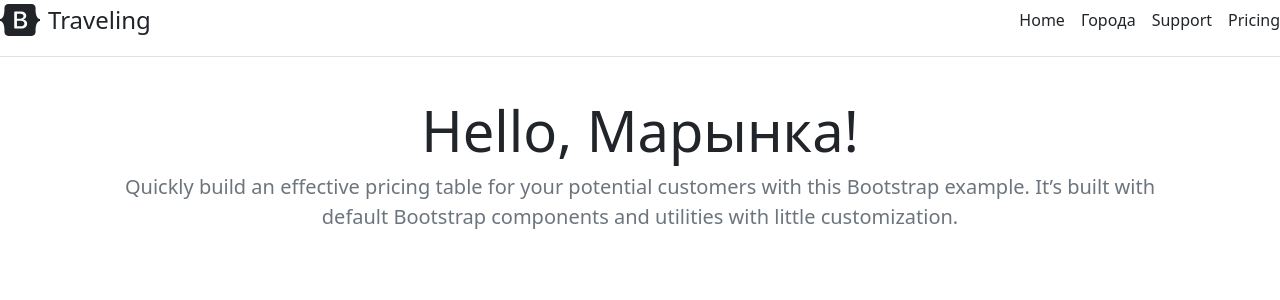
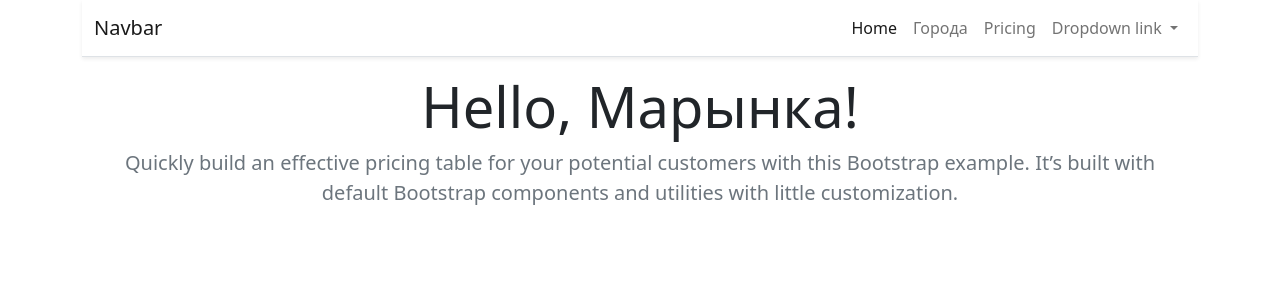
Before and after one commit to Wadwadw/Djago-project, a Django app: page / in a window 1280 px wide. Shown: the top 300 px of the page. Run offline with Django 3.2, Linux system fonts and the light colour scheme.

Commit message:
second module

```diff
--- a/src/templates/base.html
+++ b/src/templates/base.html
@@ -1,3 +1,5 @@
+{% url 'city:home' as city_home_url %}
+{% url 'home' as home_url %}
 <!doctype html>
 <html lang="en">
   <head>
@@ -11,19 +13,52 @@
     <title>{% block title %}{% endblock %}</title>
   </head>
   <body>
-   <div class="d-flex flex-column flex-md-row align-items-center pb-3 mb-4 border-bottom">
-      <a href="/" class="d-flex align-items-center text-dark text-decoration-none">
-        <svg xmlns="http://www.w3.org/2000/svg" width="40" height="32" class="me-2" viewBox="0 0 118 94" role="img"><title>Bootstrap</title><path fill-rule="evenodd" clip-rule="evenodd" d="M24.509 0c-6.733 0-11.715 5.893-11.492 12.284.214 6.14-.064 14.092-2.066 20.577C8.943 39.365 5.547 43.485 0 44.014v5.972c5.547.529 8.943 4.649 10.951 11.153 2.002 6.485 2.28 14.437 2.066 20.577C12.794 88.106 17.776 94 24.51 94H93.5c6.733 0 11.714-5.893 11.491-12.284-.214-6.14.064-14.092 2.066-20.577 2.009-6.504 5.396-10.624 10.943-11.153v-5.972c-5.547-.529-8.934-4.649-10.943-11.153-2.002-6.484-2.28-14.437-2.066-20.577C105.214 5.894 100.233 0 93.5 0H24.508zM80 57.863C80 66.663 73.436 72 62.543 72H44a2 2 0 01-2-2V24a2 2 0 012-2h18.437c9.083 0 15.044 4.92 15.044 12.474 0 5.302-4.01 10.049-9.119 10.88v.277C75.317 46.394 80 51.21 80 57.863zM60.521 28.34H49.948v14.934h8.905c6.884 0 10.68-2.772 10.68-7.727 0-4.643-3.264-7.207-9.012-7.207zM49.948 49.2v16.458H60.91c7.167 0 10.964-2.876 10.964-8.281 0-5.406-3.903-8.178-11.425-8.178H49.948z" fill="currentColor"></path></svg>
-        <span class="fs-4">Traveling</span>
-      </a>
-
-      <nav class="d-inline-flex mt-2 mt-md-0 ms-md-auto">
-        <a class="me-3 py-2 text-dark text-decoration-none" href="{% url 'home' %}" >Home</a>
-        <a class="me-3 py-2 text-dark text-decoration-none" href="{% url 'city:home' %}">Города</a>
-        <a class="me-3 py-2 text-dark text-decoration-none" href="#">Support</a>
-        <a class="py-2 text-dark text-decoration-none" href="#">Pricing</a>
-      </nav>
+{#   <div class="d-flex flex-column flex-md-row align-items-center pb-3 mb-4 border-bottom">#}
+{#      <a href="/" class="d-flex align-items-center text-dark text-decoration-none">#}
+{#        <svg xmlns="http://www.w3.org/2000/svg" width="40" height="32" class="me-2" viewBox="0 0 118 94" role="img"><title>Bootstrap</title><path fill-rule="evenodd" clip-rule="evenodd" d="M24.509 0c-6.733 0-11.715 5.893-11.492 12.284.214 6.14-.064 14.092-2.066 20.577C8.943 39.365 5.547 43.485 0 44.014v5.972c5.547.529 8.943 4.649 10.951 11.153 2.002 6.485 2.28 14.437 2.066 20.577C12.794 88.106 17.776 94 24.51 94H93.5c6.733 0 11.714-5.893 11.491-12.284-.214-6.14.064-14.092 2.066-20.577 2.009-6.504 5.396-10.624 10.943-11.153v-5.972c-5.547-.529-8.934-4.649-10.943-11.153-2.002-6.484-2.28-14.437-2.066-20.577C105.214 5.894 100.233 0 93.5 0H24.508zM80 57.863C80 66.663 73.436 72 62.543 72H44a2 2 0 01-2-2V24a2 2 0 012-2h18.437c9.083 0 15.044 4.92 15.044 12.474 0 5.302-4.01 10.049-9.119 10.88v.277C75.317 46.394 80 51.21 80 57.863zM60.521 28.34H49.948v14.934h8.905c6.884 0 10.68-2.772 10.68-7.727 0-4.643-3.264-7.207-9.012-7.207zM49.948 49.2v16.458H60.91c7.167 0 10.964-2.876 10.964-8.281 0-5.406-3.903-8.178-11.425-8.178H49.948z" fill="currentColor"></path></svg>#}
+{#        <span class="fs-4">Traveling</span>#}
+{#      </a>#}
+{##}
+{#      <nav class="d-inline-flex mt-2 mt-md-0 ms-md-auto">#}
+{#        <a class="me-3 py-2 text-dark text-decoration-none" href="{% url 'home' %}" >Home</a>#}
+{#        <a class="me-3 py-2 text-dark text-decoration-none" href="{% url 'city:home' %}">Города</a>#}
+{#        <a class="me-3 py-2 text-dark text-decoration-none" href="#">Support</a>#}
+{#        <a class="py-2 text-dark text-decoration-none" href="#">Pricing</a>#}
+{#      </nav>#}
+{#    </div>#}
+<div class="container">
+    <nav class="navbar navbar-expand-lg navbar-light bg-white border-bottom shadow-sm">
+  <div class="container-fluid">
+    <a class="navbar-brand" href="#">Navbar</a>
+    <button class="navbar-toggler" type="button" data-bs-toggle="collapse" data-bs-target="#navbarNavDropdown" aria-controls="navbarNavDropdown" aria-expanded="false" aria-label="Toggle navigation">
+      <span class="navbar-toggler-icon"></span>
+    </button>
+    <div class="collapse navbar-collapse" id="navbarNavDropdown">
+      <ul class="navbar-nav ms-auto">
+        <li class="nav-item">
+          <a class="nav-link {% if request.path == home_url %} active{% endif %}" aria-current="page" href="{% url 'home' %}">Home</a>
+        </li>
+        <li class="nav-item">
+          <a class="nav-link {% if request.path == city_home_url %} active{% endif %}" href="{% url 'city:home' %}">Города</a>
+        </li>
+        <li class="nav-item">
+          <a class="nav-link" href="#">Pricing</a>
+        </li>
+        <li class="nav-item dropdown">
+          <a class="nav-link dropdown-toggle" href="#" id="navbarDropdownMenuLink" role="button" data-bs-toggle="dropdown" aria-expanded="false">
+            Dropdown link
+          </a>
+          <ul class="dropdown-menu" aria-labelledby="navbarDropdownMenuLink">
+            <li><a class="dropdown-item" href="#">Action</a></li>
+            <li><a class="dropdown-item" href="#">Another action</a></li>
+            <li><a class="dropdown-item" href="#">Something else here</a></li>
+          </ul>
+        </li>
+      </ul>
     </div>
+  </div>
+</nav>
+</div>
     <div class="container">
     {% block content %} {% endblock %}
     </div>
```
